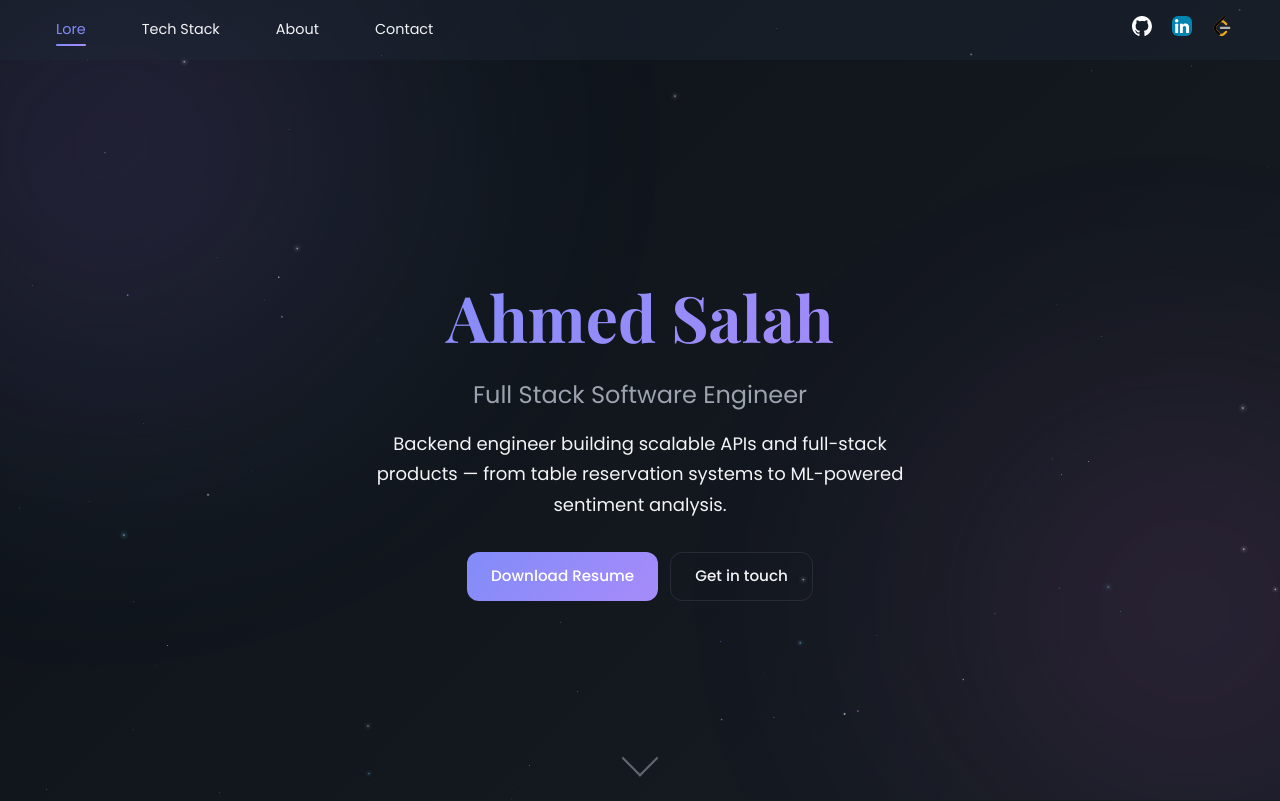
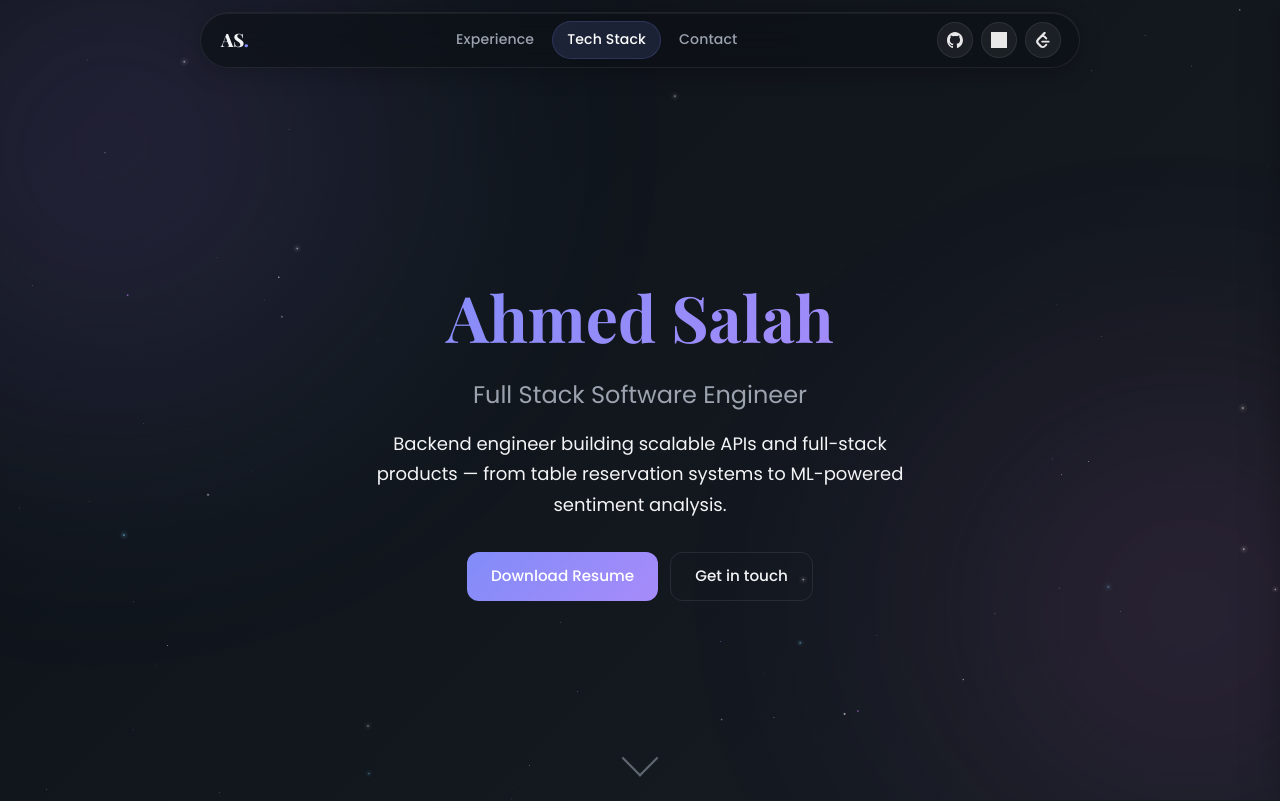
Before and after one commit to AhmedSalah121/portfolio, a React (Vite) app: page / in a window 1280 px wide. Shown: the top 801 px of the page. Built offline with nearby package versions, Linux system fonts and the light colour scheme.

Commit message:
enhance navbar styling

```diff
--- a/src/components/nav-bar.module.css
+++ b/src/components/nav-bar.module.css
@@ -2,44 +2,74 @@
   display: flex;
   justify-content: space-between;
   align-items: center;
-  background-color: rgba(31, 41, 55, 0.4);
-  backdrop-filter: blur(0px);
-  -webkit-backdrop-filter: blur(0px);
+  gap: 24px;
+  background: rgba(13, 17, 23, 0.72);
+  backdrop-filter: blur(16px) saturate(1.2);
+  -webkit-backdrop-filter: blur(16px) saturate(1.2);
   position: fixed;
-  top: 0;
-  left: 0;
+  top: 12px;
+  left: 50%;
+  transform: translateX(-50%);
   z-index: var(--z-navbar);
-  width: 100%;
-  min-height: 60px;
-  padding: 0 clamp(1rem, 5vw, 2rem);
+  width: min(1120px, calc(100% - 24px));
+  min-height: 56px;
+  padding: 0 18px 0 20px;
   box-sizing: border-box;
-  border-bottom: 1px solid transparent;
+  border: 1px solid rgba(255, 255, 255, 0.08);
+  border-radius: 999px;
+  box-shadow:
+    0 4px 24px rgba(0, 0, 0, 0.22),
+    0 1px 0 rgba(255, 255, 255, 0.06) inset;
   transition:
-    background-color var(--ease),
-    backdrop-filter var(--ease),
-    -webkit-backdrop-filter var(--ease),
-    min-height var(--ease),
-    border-color var(--ease);
+    background-color 280ms ease,
+    backdrop-filter 280ms ease,
+    border-color 280ms ease,
+    box-shadow 280ms ease,
+    transform 280ms ease,
+    top 280ms ease,
+    width 280ms ease;
 }
 
 .navbarScrolled {
-  background-color: var(--surface);
-  backdrop-filter: blur(10px);
-  -webkit-backdrop-filter: blur(10px);
-  min-height: 50px;
-  border-bottom-color: var(--border);
+  top: 8px;
+  background: rgba(13, 17, 23, 0.88);
+  backdrop-filter: blur(20px) saturate(1.3);
+  -webkit-backdrop-filter: blur(20px) saturate(1.3);
+  border-color: rgba(255, 255, 255, 0.11);
+  box-shadow:
+    0 8px 32px rgba(0, 0, 0, 0.32),
+    0 1px 0 rgba(255, 255, 255, 0.07) inset;
+}
+
+.brand {
+  font-family: 'Playfair Display', serif;
+  font-size: 1.15rem;
+  font-weight: 800;
+  letter-spacing: -0.02em;
+  color: var(--text);
+  text-decoration: none;
+  white-space: nowrap;
+  flex-shrink: 0;
+  padding-right: 8px;
+}
+
+.brand span {
+  color: var(--accent);
 }
 
 .progressBar {
   position: absolute;
-  bottom: 0;
-  left: 0;
+  bottom: -1px;
+  left: 18px;
+  right: 18px;
+  width: auto;
   height: 2px;
-  width: 100%;
   background: linear-gradient(90deg, var(--accent), var(--accent-2));
+  border-radius: 999px;
   transform-origin: left;
   transform: scaleX(0);
   pointer-events: none;
+  opacity: 0.9;
 }
 
 .progressBarNative {
@@ -55,12 +85,14 @@
 
 .links {
   display: flex;
-  gap: clamp(0.75rem, 3vw, 1.5rem);
+  gap: 4px;
   align-items: center;
   flex-wrap: nowrap;
   list-style: none;
   margin: 0;
   padding: 0;
+  flex: 1;
+  justify-content: center;
 }
 
 .links li {
@@ -68,123 +100,160 @@
 }
 
 .navLink {
-  color: var(--text);
+  color: var(--text-muted);
   text-decoration: none;
-  font-weight: 400;
-  font-size: clamp(0.8rem, 2vw, 0.9rem);
-  padding: var(--space-1) var(--space-2);
-  border-radius: var(--radius-sm);
-  transition: color var(--ease);
+  font-weight: 500;
+  font-size: 0.88rem;
+  letter-spacing: 0.01em;
+  padding: 7px 14px;
+  border-radius: 999px;
+  transition:
+    color 180ms ease,
+    background-color 180ms ease,
+    transform 180ms ease;
   position: relative;
   white-space: nowrap;
-  display: inline-block;
+  display: inline-flex;
+  align-items: center;
 }
 
 .navLink:hover {
-  color: var(--text-muted);
+  color: var(--text);
+  background: rgba(255, 255, 255, 0.07);
 }
 
 .navLinkActive {
-  color: var(--accent);
+  color: #fff;
+  background: rgba(129, 140, 248, 0.14);
+  border: 1px solid rgba(129, 140, 248, 0.18);
+}
+
+.navLinkActive:hover {
+  background: rgba(129, 140, 248, 0.18);
+  color: #fff;
 }
 
 .navIndicator {
-  position: absolute;
-  bottom: -2px;
-  left: var(--space-2);
-  right: var(--space-2);
-  height: 2px;
-  background: linear-gradient(90deg, var(--accent), var(--accent-2));
-  border-radius: 1px;
-  transition: transform var(--ease), opacity var(--ease);
+  display: none;
 }
 
 .sidebarNavLink {
-  color: var(--text);
+  color: var(--text-muted);
   text-decoration: none;
-  padding: var(--space-3) var(--space-2);
-  border-radius: var(--radius-md);
+  padding: 11px 14px;
+  border-radius: 12px;
   font-size: 0.95rem;
-  transition: background-color var(--ease), color var(--ease);
+  font-weight: 500;
+  transition: background-color 180ms ease, color 180ms ease, transform 180ms ease;
+  display: flex;
+  align-items: center;
 }
 
-.sidebarNavLink:hover,
+.sidebarNavLink:hover {
+  background-color: rgba(255, 255, 255, 0.06);
+  color: var(--text);
+}
+
 .sidebarNavLink.navLinkActive {
-  background-color: var(--surface-raised);
-  color: var(--accent);
+  background: rgba(129, 140, 248, 0.14);
+  color: #fff;
+  border: 1px solid rgba(129, 140, 248, 0.16);
 }
 
 .socials {
   display: flex;
-  gap: clamp(0.5rem, 2vw, 0.75rem);
+  gap: 8px;
   align-items: center;
+  flex-shrink: 0;
+}
+
+.socials a {
+  display: grid;
+  place-items: center;
+  width: 34px;
+  height: 34px;
+  border-radius: 999px;
+  background: rgba(255, 255, 255, 0.06);
+  border: 1px solid rgba(255, 255, 255, 0.08);
+  transition:
+    background-color 180ms ease,
+    transform 180ms ease,
+    border-color 180ms ease,
+    opacity 180ms ease;
+}
+
+.socials a:hover {
+  background: rgba(255, 255, 255, 0.11);
+  border-color: rgba(255, 255, 255, 0.14);
+  transform: translateY(-1px);
 }
 
 .img {
-  width: clamp(16px, 3vw, 20px);
-  height: clamp(16px, 3vw, 20px);
-  cursor: pointer;
-  transition: opacity 0.15s, transform 0.15s;
-  border-radius: var(--radius-sm);
-  aspect-ratio: 1/1;
+  width: 16px;
+  height: 16px;
+  display: block;
   object-fit: contain;
-}
-
-.img:hover {
-  opacity: 0.7;
-  transform: translateY(-1.5px) scale(1.1);
-  filter: brightness(1.2);
-  background-color: rgba(255, 255, 255, 0.1);
+  filter: brightness(0) invert(1);
+  opacity: 0.9;
 }
 
 .hamburger {
   display: none;
   flex-direction: column;
-  justify-content: space-around;
-  width: 18px;
-  height: 18px;
-  background: transparent;
-  border: none;
+  justify-content: center;
+  align-items: center;
+  gap: 4px;
+  width: 36px;
+  height: 36px;
+  background: rgba(255, 255, 255, 0.06);
+  border: 1px solid rgba(255, 255, 255, 0.08);
+  border-radius: 999px;
   cursor: pointer;
   padding: 0;
-  margin-left: var(--space-2);
-  position: relative;
-  z-index: calc(var(--z-navbar) + 1);
+  flex-shrink: 0;
+  transition: background-color 180ms ease, border-color 180ms ease;
+}
+
+.hamburger:hover {
+  background: rgba(255, 255, 255, 0.1);
+  border-color: rgba(255, 255, 255, 0.14);
 }
 
 .hamburgerLine {
-  width: 100%;
-  height: 1.5px;
+  width: 14px;
+  height: 1.8px;
   background-color: var(--text);
-  border-radius: 1px;
-  transition: all 0.3s ease;
+  border-radius: 999px;
+  transition: all 0.28s cubic-bezier(0.22, 1, 0.36, 1);
   transform-origin: center;
 }
 
 .hamburgerLineOpen:nth-child(1) {
-  transform: rotate(45deg) translate(4px, 4px);
+  transform: translateY(5.8px) rotate(45deg);
 }
 
 .hamburgerLineOpen:nth-child(2) {
   opacity: 0;
+  transform: scaleX(0);
 }
 
 .hamburgerLineOpen:nth-child(3) {
-  transform: rotate(-45deg) translate(4px, -4px);
+  transform: translateY(-5.8px) rotate(-45deg);
 }
 
 .sidebar {
   position: fixed;
   top: 0;
-  right: -220px;
-  width: 200px;
+  right: -320px;
+  width: min(300px, 86vw);
   height: 100dvh;
-  background: var(--surface);
-  backdrop-filter: blur(20px);
-  -webkit-backdrop-filter: blur(20px);
+  background: rgba(13, 17, 23, 0.96);
+  backdrop-filter: blur(22px) saturate(1.2);
+  -webkit-backdrop-filter: blur(22px) saturate(1.2);
   z-index: var(--z-sidebar);
-  transition: right 0.3s ease;
-  border-left: 1px solid var(--border);
+  transition: right 320ms cubic-bezier(0.22, 1, 0.36, 1);
+  border-left: 1px solid rgba(255, 255, 255, 0.08);
+  box-shadow: -12px 0 40px rgba(0, 0, 0, 0.35);
 }
 
 .sidebarOpen {
@@ -192,63 +261,67 @@
 }
 
 .sidebarContent {
-  padding: 80px var(--space-4) var(--space-6);
+  padding: 88px 20px 28px;
   height: 100%;
   display: flex;
   flex-direction: column;
-  gap: var(--space-6);
+  gap: 28px;
 }
 
 .sidebarNav {
   display: flex;
   flex-direction: column;
-  gap: var(--space-2);
+  gap: 6px;
 }
-
 
 .sidebarSocials {
   display: flex;
   flex-direction: column;
-  gap: var(--space-4);
+  gap: 10px;
   margin-top: auto;
+  padding-top: 20px;
+  border-top: 1px solid rgba(255, 255, 255, 0.08);
 }
 
 .sidebarSocials a {
   display: flex;
   align-items: center;
-  gap: var(--space-3);
+  gap: 12px;
   color: var(--text);
   text-decoration: none;
-  padding: var(--space-2);
-  border-radius: var(--radius-md);
-  transition: background-color var(--ease);
+  padding: 10px 12px;
+  border-radius: 12px;
+  background: rgba(255, 255, 255, 0.04);
+  border: 1px solid rgba(255, 255, 255, 0.06);
+  transition: background-color 180ms ease, border-color 180ms ease;
 }
 
 .sidebarSocials a:hover {
-  background-color: var(--surface-raised);
+  background-color: rgba(255, 255, 255, 0.08);
+  border-color: rgba(255, 255, 255, 0.12);
 }
 
 .sidebarImg {
-  width: 20px;
-  height: 20px;
+  width: 18px;
+  height: 18px;
   object-fit: contain;
+  filter: brightness(0) invert(1);
+  opacity: 0.9;
 }
 
 .sidebarSocials span {
-  font-size: 0.875rem;
-  font-weight: 400;
+  font-size: 0.9rem;
+  font-weight: 500;
 }
 
 .overlay {
   position: fixed;
-  top: 0;
-  left: 0;
-  width: 100%;
-  height: 100%;
-  background-color: rgba(0, 0, 0, 0.5);
+  inset: 0;
+  background: rgba(0, 0, 0, 0.48);
+  backdrop-filter: blur(2px);
   z-index: var(--z-overlay);
   opacity: 0;
-  animation: fadeIn 0.3s ease forwards;
+  animation: fadeIn 220ms ease forwards;
 }
 
 @keyframes fadeIn {
@@ -259,11 +332,15 @@
 
 @media (max-width: 767.98px) {
   .navbar {
-    min-height: 40px;
-    padding: 0 var(--space-3);
-    justify-content: flex-end;
-    align-items: center;
-    gap: var(--space-2);
+    top: 10px;
+    width: calc(100% - 16px);
+    min-height: 50px;
+    padding: 0 10px 0 14px;
+    gap: 10px;
+  }
+
+  .navbarScrolled {
+    top: 8px;
   }
 
   .links {
@@ -276,46 +353,40 @@
 
   .hamburger {
     display: flex;
-    flex-shrink: 0;
+  }
+
+  .brand {
+    font-size: 1.05rem;
   }
 }
 
 @media (min-width: 768px) and (max-width: 1023.98px) {
   .navbar {
-    min-height: 58px;
-    padding: 0 var(--space-6);
-  }
-
-  .links {
-    gap: 1.75rem;
-  }
-
-  .socials {
-    gap: var(--space-4);
+    width: min(720px, calc(100% - 24px));
+    padding: 0 14px 0 16px;
   }
 }
 
 @media (min-width: 1024px) {
   .navbar {
-    min-height: 60px;
-    padding: 0 var(--space-7);
-  }
-
-  .links {
-    gap: 2.5rem;
-  }
-
-  .socials {
-    gap: 1.25rem;
+    width: min(880px, calc(100% - 32px));
   }
 }
 
 @media (min-width: 1440px) {
   .navbar {
-    padding: 0 var(--space-8);
-  }
-
-  .links a {
-    font-size: 1.05rem;
+    width: min(980px, calc(100% - 48px));
   }
 }
+
+@media (prefers-reduced-motion: reduce) {
+  .navbar,
+  .navLink,
+  .sidebar,
+  .hamburgerLine {
+    transition: none;
+  }
+  .progressBarNative {
+    animation: none;
+  }
+}
--- a/src/components/nav-bar.tsx
+++ b/src/components/nav-bar.tsx
@@ -3,9 +3,8 @@ import { useScrollProgress } from '../hooks/use-scroll-progress';
 import classes from './nav-bar.module.css';
 
 const NAV_LINKS = [
-  { href: '#lore', id: 'lore', label: 'Lore' },
+  { href: '#experience', id: 'experience', label: 'Experience' },
   { href: '#techstack', id: 'techstack', label: 'Tech Stack' },
-  { href: '#about', id: 'about', label: 'About' },
   { href: '#contact', id: 'contact', label: 'Contact' },
 ] as const;
 
@@ -14,7 +13,7 @@ const SECTION_IDS = NAV_LINKS.map(link => link.id);
 function NavBar() {
   const [isSidebarOpen, setIsSidebarOpen] = useState(false);
   const [isScrolled, setIsScrolled] = useState(false);
-  const [activeSection, setActiveSection] = useState<string>('lore');
+  const [activeSection, setActiveSection] = useState<string>('experience');
   const scrollPositionRef = useRef(0);
   const scrollProgress = useScrollProgress();
   const supportsScrollTimeline =
@@ -119,6 +118,9 @@ function NavBar() {
       <header
         className={`${classes.navbar} ${isScrolled ? classes.navbarScrolled : ''}`}
       >
+        <a href="#hero" className={classes.brand} aria-label="Home">
+          AS<span>.</span>
+        </a>
         <ul className={classes.links}>
           {NAV_LINKS.map(link => (
             <li key={link.href}>{renderNavLink(link)}</li>
```
